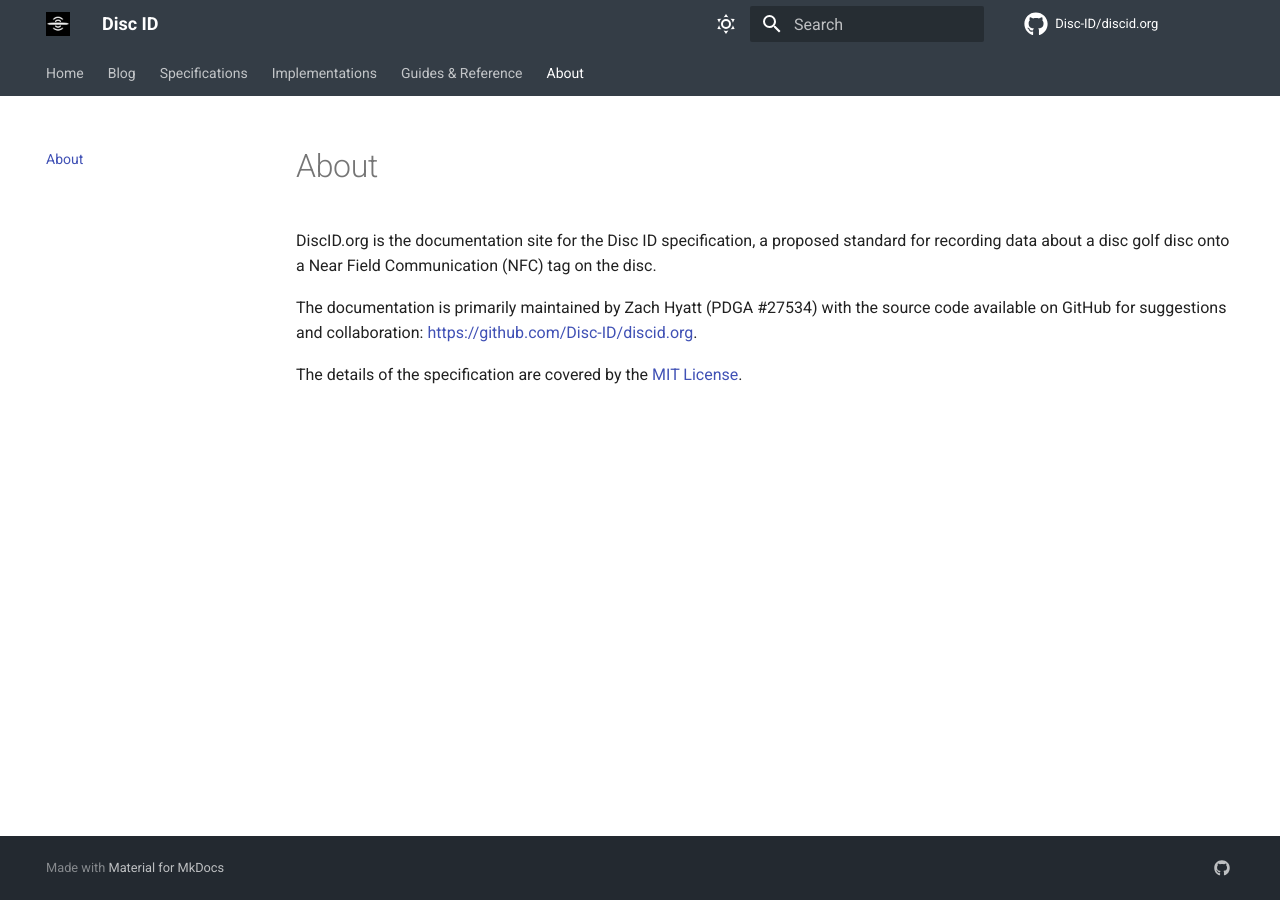
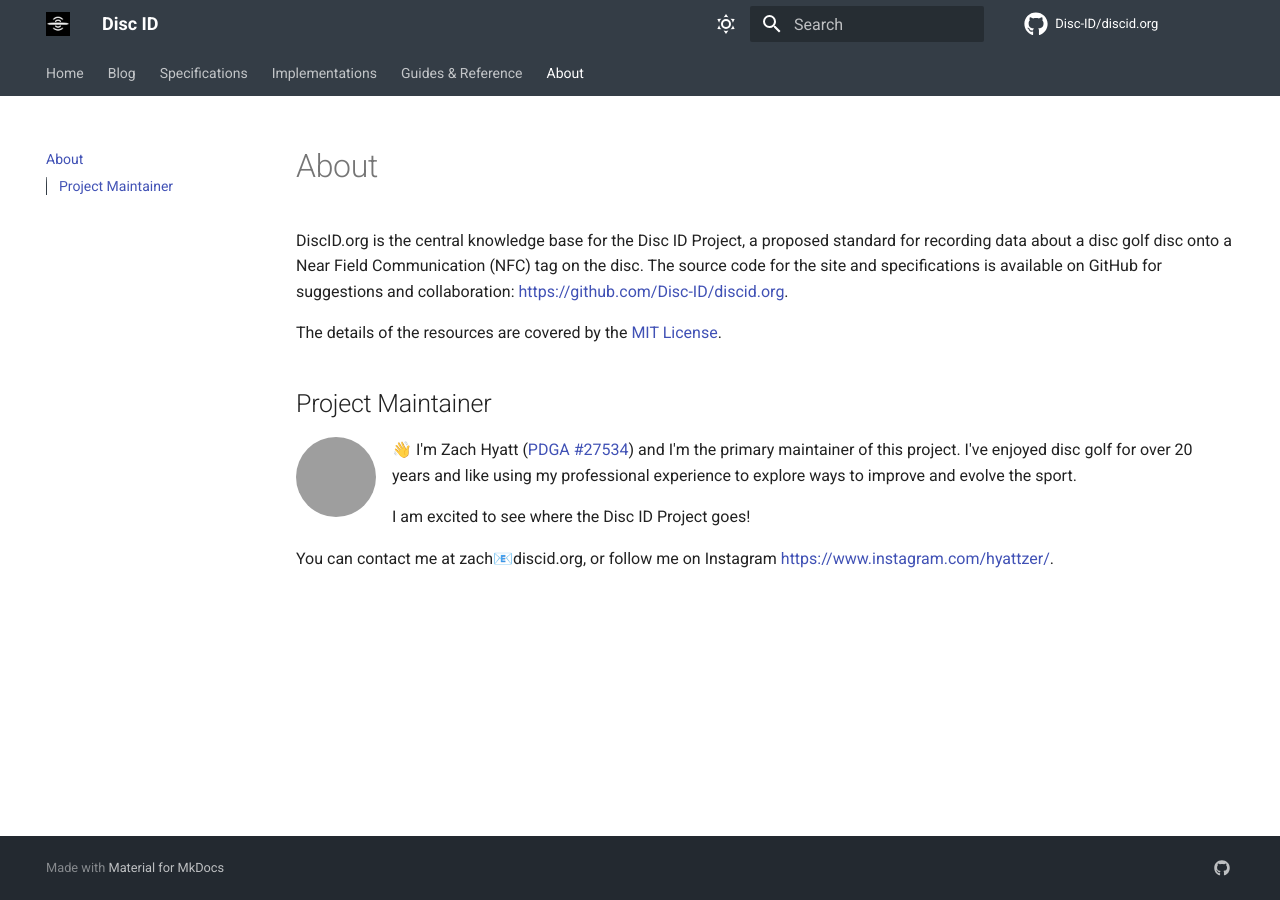
Before and after one commit to Disc-ID/discid.org, an MkDocs documentation site: the page built from docs/about.md, in a window 1280 px wide. Built offline with MkDocs 1.6.1 and Material for MkDocs 9.7.7, drawn with Linux system fonts in a browser that asks for light colours; comment, search, counter and statistics services are not loaded; grey boxes are pictures that could not be loaded.

Commit message:
Remove who is doing this on home in favor of about page changes

```diff
--- a/docs/about.md
+++ b/docs/about.md
@@ -5,8 +5,15 @@ description: Details about the Disc ID project
 
 # About
 
-DiscID.org is the documentation site for the Disc ID specification, a proposed standard for recording data about a disc golf disc onto a Near Field Communication (NFC) tag on the disc.
+DiscID.org is the central knowledge base for the Disc ID Project, a proposed standard for recording data about a disc golf disc onto a Near Field Communication (NFC) tag on the disc. The source code for the site and specifications is available on GitHub for suggestions and collaboration: https://github.com/Disc-ID/discid.org.
 
-The documentation is primarily maintained by Zach Hyatt (PDGA #27534) with the source code available on GitHub for suggestions and collaboration: https://github.com/Disc-ID/discid.org.
+The details of the resources are covered by the [MIT License](https://github.com/Disc-ID/discid.org/LICENSE.md).
 
-The details of the specification are covered by the [MIT License](https://github.com/Disc-ID/discid.org/LICENSE.md).
+## Project Maintainer
+![Zach Hyatt](https://github.com/zhyatt.png){ align=left class="md-typeset md-author" style="border-radius: 100%; height: 4rem; width: 4rem"}
+
+👋 I'm Zach Hyatt ([PDGA #27534](https://www.pdga.com/player/27534){ target=_blank}) and I'm the primary maintainer of this project. I've enjoyed disc golf for over 20 years and like using my professional experience to explore ways to improve and evolve the sport.
+
+I am excited to see where the Disc ID Project goes!
+
+You can contact me at zach📧discid.org, or follow me on Instagram https://www.instagram.com/hyattzer/.
```
Also changed, not shown: docs/index.md (+0 -5 lines).
